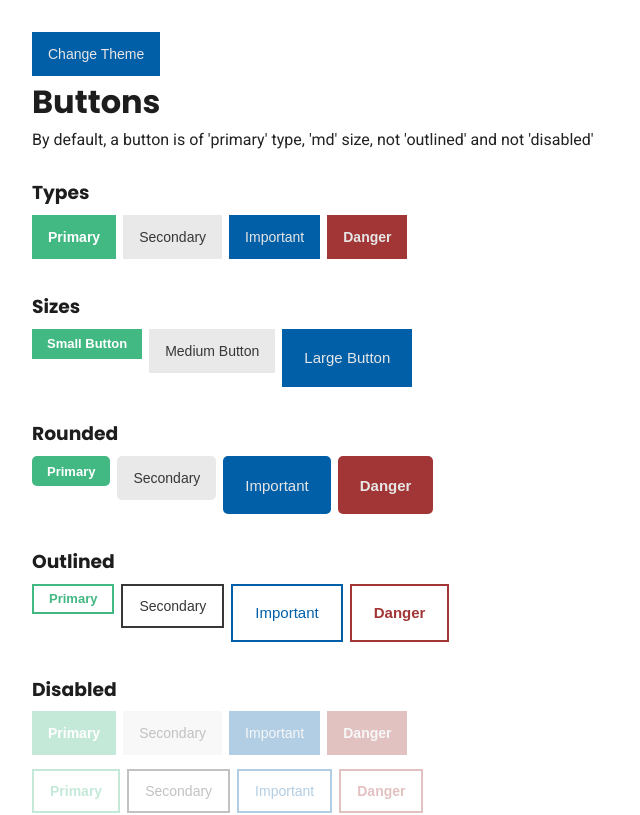
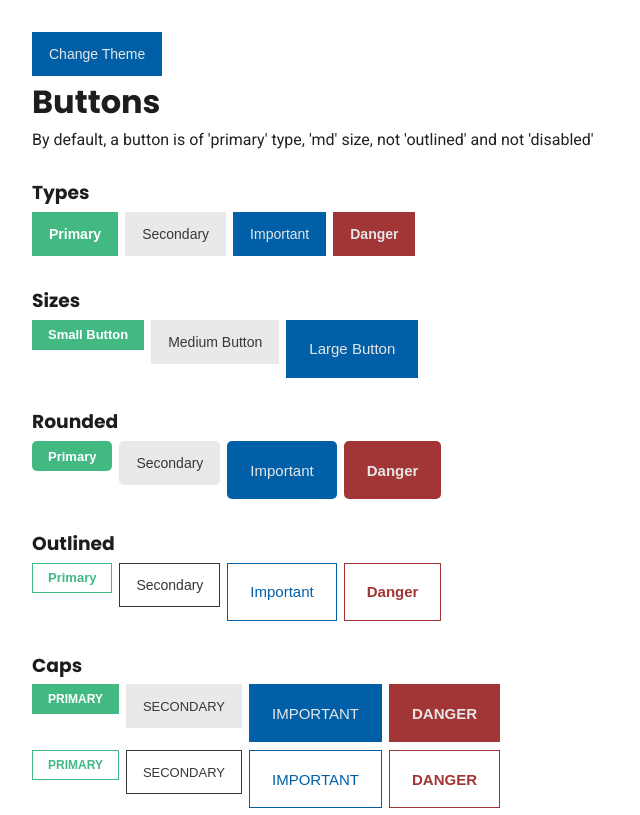
Before and after one commit to Fanoflix/fatefy, a Vue app: page / in a window 1280 px wide. Shown: the top 815 px of the page, without its empty margins (0-640 px from the left). Built offline with nearby package versions, Linux system fonts and the light colour scheme.

Commit message:
Fixed border inconsistency between 'filled' and 'outlined' buttons.

```diff
--- a/src/assets/variables.scss
+++ b/src/assets/variables.scss
@@ -56,4 +56,4 @@ $text-mute-dark: $white-mute;
 // transition variables
 $text-and-bg-trans-time: 0.25s;
 
-$btn-border-size: 2px;
+$btn-border-size: 1px;
--- a/src/components/FButton.vue
+++ b/src/components/FButton.vue
@@ -9,10 +9,7 @@
         outlined: outlined,
         caps: caps,
         dark: isDark,
-        disabled:
-          $attrs.disabled !== undefined &&
-          $attrs.disabled !== false &&
-          $attrs.disabled !== 'false', // create computed here
+        disabled: isDisabled,
       },
     ]"
   >
@@ -23,21 +20,16 @@
 
 <script setup>
 import { storeToRefs } from "pinia";
+import { computed, useAttrs } from "vue";
 import { useThemeStore } from "../stores/theme.js";
 
-const themeStore = useThemeStore();
-let { isDark } = storeToRefs(themeStore);
+const props = defineProps({
+  // ! Code inside the defineProps() argument cannot access other variables declared in <script setup>, because the entire expression is moved to an outer function scope when compiled.
 
-const props = defineProps({
   label: String,
   size: {
     type: String,
     default: "md",
-    // validator: (val) => {
-    //   if (val !== "sm" || val !== "md" || val !== "lg") {
-    //     return "no";
-    //   }
-    // },
   },
   type: {
     type: String,
@@ -56,6 +48,17 @@ const props = defineProps({
     default: false,
   },
 });
+
+const themeStore = useThemeStore();
+let { isDark } = storeToRefs(themeStore);
+const attrs = useAttrs();
+const isDisabled = computed(() => {
+  return (
+    attrs.disabled !== undefined &&
+    attrs.disabled !== false &&
+    attrs.disabled !== "false"
+  );
+});
 </script>
 
 <script>
@@ -73,7 +76,7 @@ button {
   align-items: center;
   justify-content: center;
 
-  border: none;
+  border: $btn-border-size solid transparent;
   font-weight: 400;
   cursor: pointer;
 
@@ -83,9 +86,19 @@ button {
   &:hover.dark:not(.disabled) {
     filter: brightness(1.2);
   }
+
+  // fallback bg color (primary)
+  background: $primary;
+
+  // fallback size (md)
+  width: auto;
+  height: 44px;
+
+  padding: 0px 16px;
+  font-size: 14px;
 }
 
-// types <primary, secondary (dark/light), danger>
+// ____> TYPES <primary, secondary (dark/light), danger>
 .primary {
   background: $primary;
   font-weight: 700;
@@ -153,8 +166,16 @@ button {
 .caps {
   text-transform: uppercase;
 
+  &.sm {
+    font-size: 12px;
+  }
+
+  &.md {
+    font-size: 13px;
+  }
+
   &.lg {
-    font-size: 14px;
+    font-size: 15px;
   }
 }
 
@@ -188,7 +209,6 @@ button {
   color: $secondary-light;
 }
 
-// .outlined but not .disabled
 .outlined:not(.disabled, .dark) {
   &:hover {
     background: $btn-hover-light-1;
--- a/src/views/HomeView.vue
+++ b/src/views/HomeView.vue
@@ -47,6 +47,20 @@
   </div>
 
   <br />
+  <h3>Caps</h3>
+
+  <div>
+    <f-button caps size="sm" label="Primary" />
+    <f-button type="secondary" caps size="md" label="Secondary" />
+    <f-button type="important" caps size="lg" label="Important" />
+    <f-button type="danger" caps size="lg" label="Danger" />
+    <f-button label="Primary" caps size="sm" outlined />
+    <f-button type="secondary" caps size="md" outlined label="Secondary" />
+    <f-button type="important" caps size="lg" outlined label="Important" />
+    <f-button type="danger" caps size="lg" outlined label="Danger" />
+  </div>
+
+  <br />
   <h3>Disabled</h3>
 
   <div>
@@ -67,13 +81,13 @@ import FButton from "../components/FButton.vue";
 
 <style lang="scss" scoped>
 button {
-  margin: 7px 7px;
+  margin: 4px 7px;
   margin-left: 0;
 }
 
 div {
   display: flex;
   flex-wrap: wrap;
-  max-width: 450px;
+  max-width: 500px;
 }
 </style>
```
